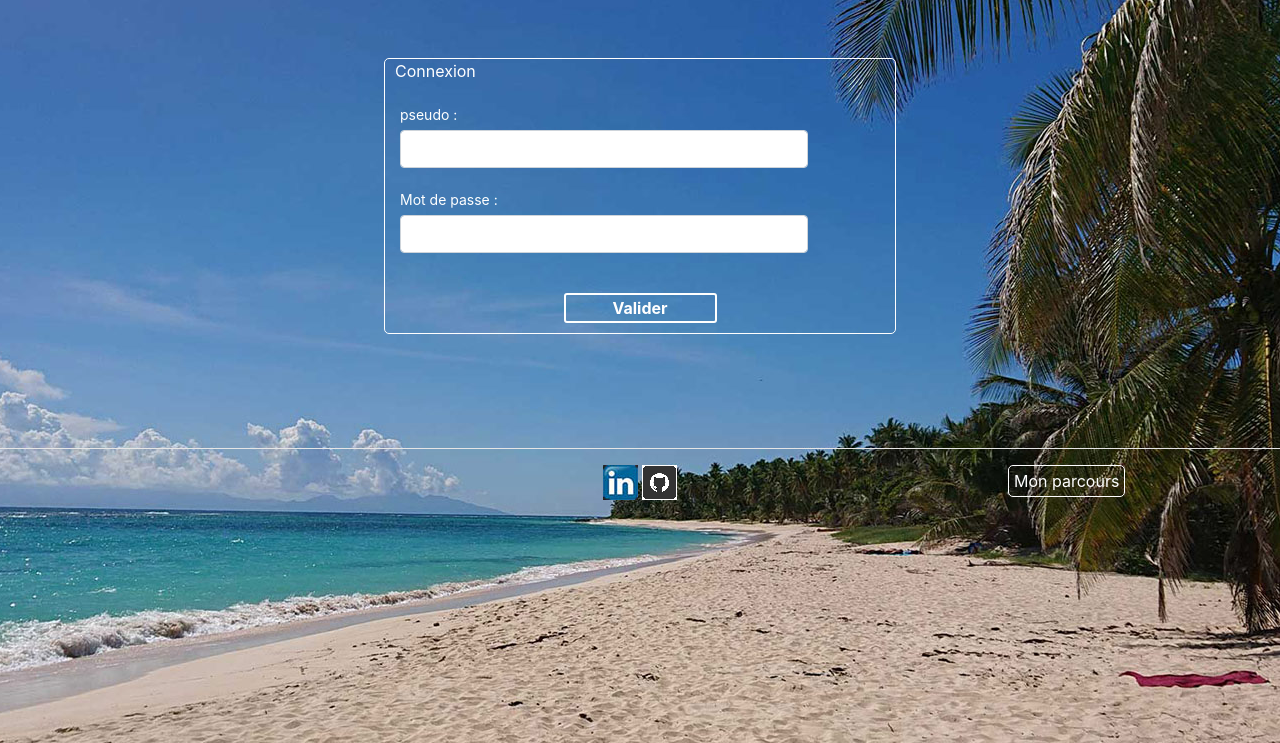
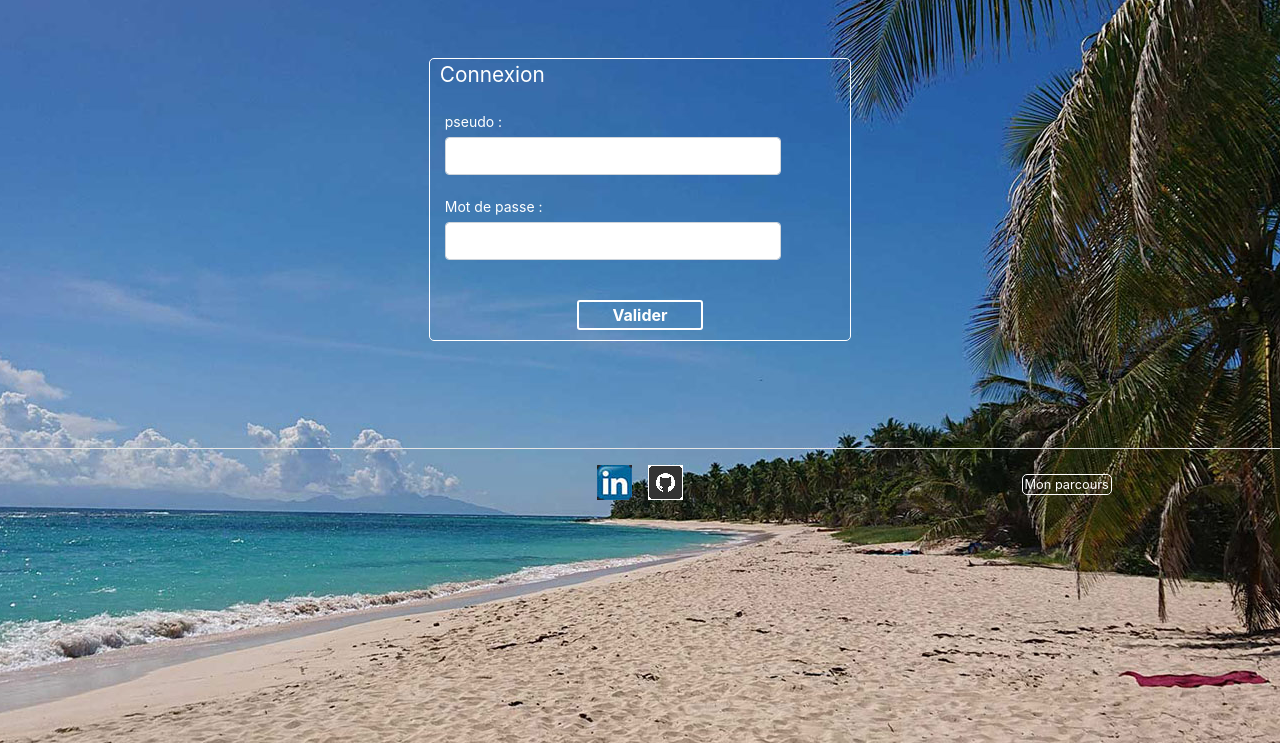
Before and after one commit to FrancisLibs/PhpBlog, a PHP site: page /connect.html in a window 1280 px wide. Shown: the part 57-800 px from the top of the page. Run offline with PHP 8.4, Linux system fonts and the light colour scheme; classes that the project's autoload settings leave out are loaded by file name.

Commit message:
Minor modifications for responsive displaying

```diff
--- a/App/Frontend/Modules/Users/UsersController.php
+++ b/App/Frontend/Modules/Users/UsersController.php
@@ -169,7 +169,7 @@ class UsersController extends BackController
         Pour activer votre compte, veuillez cliquer sur le lien ci-dessous
         ou copier/coller dans votre navigateur Internet.
 
-        http://phpblog/activation-'.urlencode($users->login()).'-'.urlencode($users->vkey()).'.html
+        http://projet4.francislibs.fr/activation-'.urlencode($users->login()).'-'.urlencode($users->vkey()).'.html
 
         ---------------
         Ceci est un mail automatique, Merci de ne pas y répondre.';
--- a/App/Frontend/Modules/Users/Views/connexion.php
+++ b/App/Frontend/Modules/Users/Views/connexion.php
@@ -1,5 +1,8 @@
 <!-- Zone formulaire  -->
 <div class="zone-formulaire-connexion">
+  <div class="flash-connexion">
+    <?php if ($user->hasFlash()) {echo '<p class="ligne-erreur">', $user->getFlash(), '</p>';} ?>
+  </div>
   <div class="formulaire-connexion">
     <p id="titreFormulaire">Connexion</p>
     <form action ="" method="post" class="formulaireMessage">
--- a/App/Frontend/Templates/layout.php
+++ b/App/Frontend/Templates/layout.php
@@ -79,27 +79,29 @@
   <!-- Footer -->
   <footer>
     <hr/>
-    <div class="footer container-fluid">
-      <div class="row ligneLiens">
+    <div class="footer">
+
         <?php
           if(isset($_SESSION['users']) && ($_SESSION['users']->role_id() >= 2)) { ?>
-            <div class="liens col-sm">
+            <div class="element">
               <a class="lienAdmin" href="/admin/" role="button">Administration</a>
             </div>
         <?php }
         else
         { ?>
-          <div id="adminVide" class="col-sm">
+          <div class="element">
           </div>
         <?php } ?>
-        <div class="icones col-sm">
-          <a btn-linkedin #007BB6 href="https://www.linkedin.com/in/francis-libs-480a68150"><img src="/images/linkedin.jpg" alt="linkedin"></a>
-          <a btn-github #444444 href="https://github.com/FrancisLibs/phpBlog"><img src="/images/github.png" alt="github"></a>
+
+        <div class="icones element">
+          <a class="icones-sociales" btn-linkedin #007BB6 href="https://www.linkedin.com/in/francis-libs-480a68150"><img src="/images/linkedin.jpg" alt="linkedin"></a>
+          <a class="icones-sociales" btn-github #444444 href="https://github.com/FrancisLibs/phpBlog"><img src="/images/github.png" alt="github"></a>
         </div>
-        <div class="liens col-sm">
+
+        <div class="element">
           <a class="lienCV" href="../images/CvLibs.pdf" role="button" target="_blank">Mon parcours</a>
         </div>
-      </div>
+
     </div>
   </footer>
 
--- a/web/css/style.css
+++ b/web/css/style.css
@@ -37,6 +37,7 @@ h3{
 }
 /*---------Layout-----------------*/
 
+/*---------Header------------------*/
 .navbar .navbar-default{
      background-color: transparent;
      font-family: 'Open Sans', 'Helvetica Neue', Helvetica, Arial, sans-serif;
@@ -72,6 +73,44 @@ hr{
 
 #adminVide{
   width : 200px;
+}
+
+/* ---- Footer ------*/
+
+.footer {
+  display: flex;
+  flex-direction: row;
+  flex-wrap: nowrap;
+  align-items: baseline;
+  justify-content: space-around;
+  margin-bottom: 9px;
+}
+
+footer .element{
+  width: 30%;
+  margin-bottom: 10px;
+  margin: auto;
+  text-align: center;
+}
+
+footer .icones{
+  display: flex;
+  flex-flow: row;
+  justify-content: center;
+}
+
+.icones-sociales{
+  margin-right: 2%;
+  margin-left: 2%;
+}
+
+.lienAdmin, .lienCV{
+  color: white;
+  border: solid 1px white;
+  border-radius: 5px;
+  padding: 2px;
+  font-size: 0.8rem;
+
 }
 
 /*------Zone centrale  -----  Règles générales---------*/
@@ -131,6 +170,12 @@ hr{
   justify-content: center;
 }
 
+.ligne-erreur{
+  text-align: center;
+  border: 1px white solid;
+  border-radius: 5px;
+}
+
 
 /* ----  Page d'accueil / index------*/
 
@@ -187,7 +232,14 @@ hr{
 
 /* ---- Page connexion ------*/
 .zone-formulaire-connexion{
+  display: flex;
+  flex-direction: column;
+  align-items: center;
   margin-top: 58px;
+}
+
+.flash-connexion{
+  width: 75%;
 }
 
 .formulaire-connexion{
@@ -211,7 +263,6 @@ hr{
 .contenu-principal .showposts{
   display: flex;
   flex-direction: column;
-  flex-wrap: wrap;
   color: white;
 }
 
@@ -433,31 +484,6 @@ hr{
   text-align: center;
 }
 
-/* ---- Footer ------*/
-
-.footer .ligneLiens{
-  display: flex;
-  flex-direction: row;
-  flex-wrap: wrap;
-  align-items: baseline;
-}
-
-.footer .row, .footer .liens{
-  text-align: center;
-}
-
-footer .liens{
-  margin-top: 10px;
-}
-
-.lienAdmin, .lienCV{
-  color: white;
-  border: solid 1px white;
-  border-radius: 5px;
-  padding: 5px;
-  margin: 5px;
-}
-
 /* Extra small devices (portrait phones, less than 576px) */
 /* No media query for `xs` since this is the default in Bootstrap */
 
@@ -529,9 +555,15 @@ footer .liens{
   margin: auto;
 }
 
+/* -----Page connexion   -------------*/
+.flash-connexion{
+  width: 55%;
+}
+
 /* --------------------------Footer------------------*/
   footer .liens{
-      margin-top: 0;
+    margin-top: 0;
+    margin-bottom: 10px;
   }
 
 
@@ -583,6 +615,15 @@ footer .liens{
     border-radius: 5px;
     margin: auto;
   }
+
+   /* ---- Page connexion ------*/
+  .formulaire-connexion{
+    width: 40%;
+  }
+
+  .flash-connexion{
+    width: 40%;
+  }
 }
 
 /* Large devices (desktops, 992px and up) */
@@ -632,10 +673,11 @@ footer .liens{
 
   /* ---- Page connexion ------*/
   .formulaire-connexion{
-    width: 45%;
-    margin: auto;
-    border: 1px white solid;
-    border-radius: 5px;
+    width: 33%;
+  }
+
+  .flash-connexion{
+    width: 33%;
   }
 
   .formulaire-connexion #titreFormulaire{
@@ -687,14 +729,19 @@ footer .liens{
   }
 
   /* ---- Page connexion ------*/
+
   .formulaire-connexion{
-    width: 40%;
+    width: 33%;
+  }
+
+  .flash-connexion{
+    width: 33%;
   }
 
   .formulaire-connexion #titreFormulaire{
-    font-size: 1em;
-    margin-left: 10px;
+    font-size: 1.3em;
   }
+
 
   /* -----Page enregistrement   -------------*/
 
```
Also changed, not shown: App/Backend/Templates/layout.php (+12 -8 lines), App/Frontend/Modules/Users/Application.php (added, +150 -0 lines), App/Frontend/Modules/Users/Views/index.php (deleted, +0 -8 lines).
